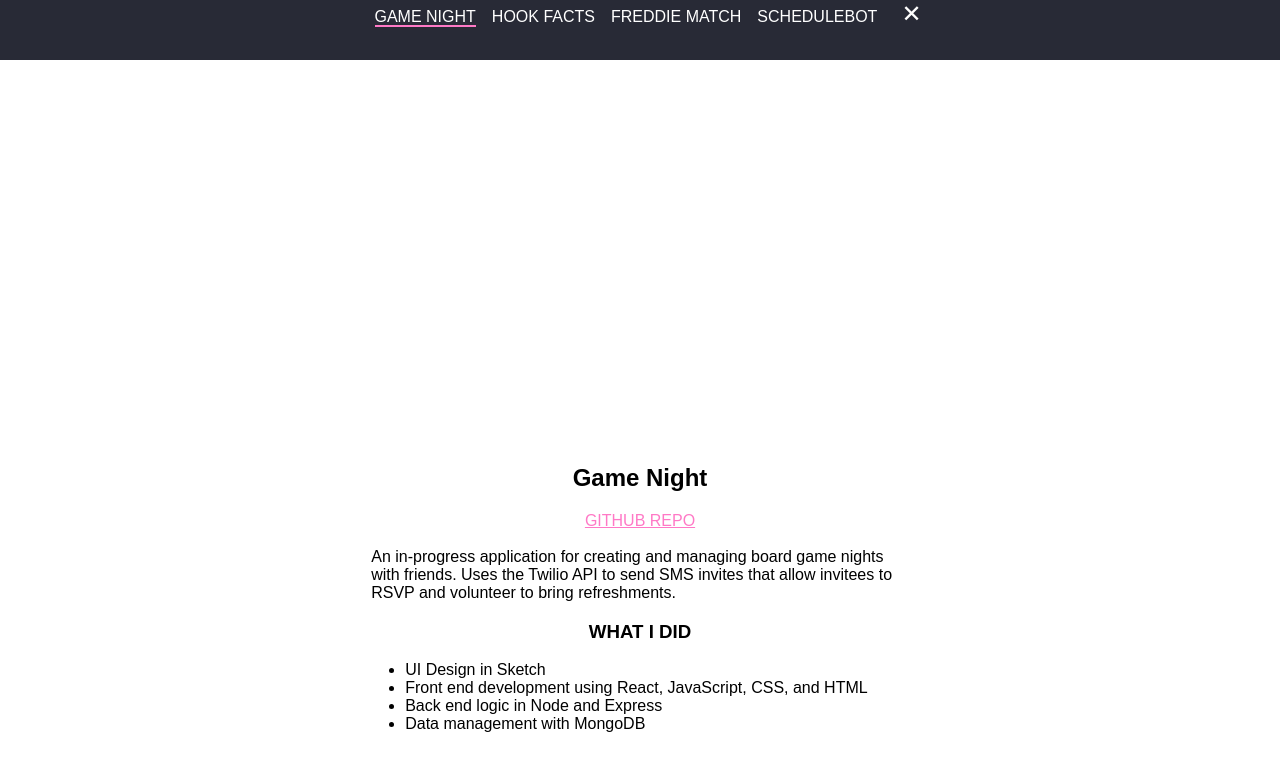
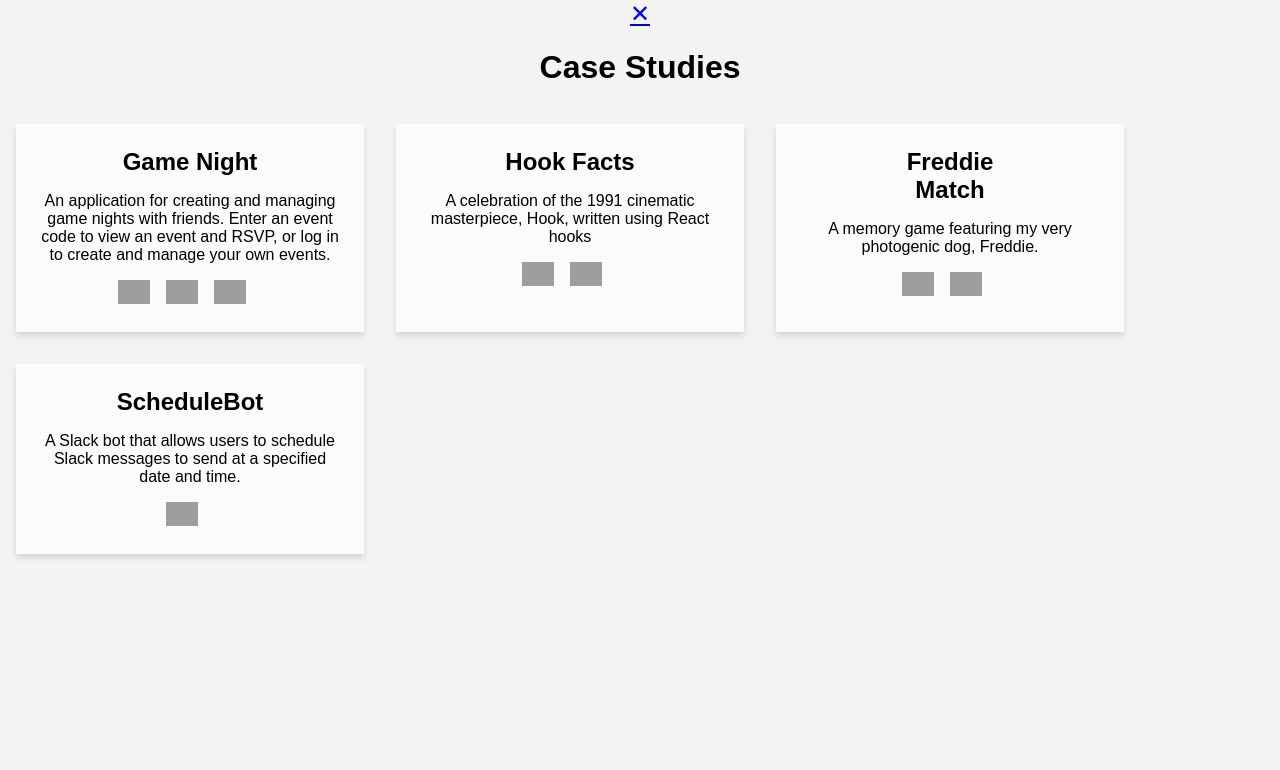
Before and after one commit to carltonf25/carlton-freeman-dot-com, a React app: page / in a window 1280 px wide. Both pictures are taken after a click on the button "FEATURED PROJECTS". Built offline with nearby package versions, Linux system fonts and the light colour scheme; grey boxes are pictures that could not be loaded.

Commit message:
updating page copy and projects layout

```diff
--- a/src/App.css
+++ b/src/App.css
@@ -68,6 +68,12 @@ body {
 .modal-content {
 }
 
+.modalContent {
+  display: flex;
+  flex-wrap: wrap;
+  align-items: stretch;
+}
+
 .project-info {
   margin-top: 50px;
   padding: 18px;
@@ -89,30 +95,23 @@ body {
   max-width: 700px;
 }
 
-h1 {
-  font-weight: 500;
-  font-size: 3em;
-  text-align: left;
-  padding-left: 80px;
-}
-
 .featuredBtn {
   cursor: pointer;
   margin-top: 15px;
   padding: 15px;
   color: #2c3551;
   background: #bd93f9;
-  box-shadow: 0px 1px 4px 0px rgb(0, 0, 0, 0.14);
+  box-shadow: 0 4px 6px hsla(0, 0%, 0.2);
   text-transform: uppercase;
-  transition: 0.1s ease;
+  transition: 0.2s ease;
   border: none;
   outline: none;
-  border-radius: 8px;
-  font-size: 18px;
+  border-radius: 10px;
+  font-size: 16px;
 }
 
 .featuredBtn:hover {
-  transform: scale(1.05);
+  transform: scale(1.03);
   color: #2c3551;
   background: #b28ce9;
   box-shadow: 0px 1px 4px 0px rgb(0, 0, 0, 0.14);
@@ -164,10 +163,6 @@ h1 {
   video {
     width: 100%;
   }
-
-  h1 {
-    font-size: 2em;
-  }
 }
 
 /* iPhone 6, 7, 8 */
@@ -181,10 +176,6 @@ h1 {
   video {
     width: 100%;
   }
-
-  h1 {
-    font-size: 2em;
-  }
 }
 
 @media only screen and (min-device-width: 320px) and (max-device-width: 568px) {
@@ -197,8 +188,4 @@ h1 {
   video {
     width: 100%;
   }
-
-  h1 {
-    font-size: 2em;
-  }
 }
--- a/src/Site.js
+++ b/src/Site.js
@@ -22,11 +22,23 @@ const Site = () => {
           <Header />
           <main className="front-page-content">
             <div className="basic-page-info">
-              <h1>
-                Hi, I'm <span className="nameSpan">Carlton Freeman</span>.{" "}
-                <br />
-                I'm a full-stack JavaScript developer from Atlanta.
+              <h1
+                style={{
+                  fontSize: `3em`,
+                  fontWeight: 500
+                }}
+              >
+                Hi, I'm <span className="nameSpan">Carlton</span>.
               </h1>
+              <h2
+                style={{
+                  fontSize: `24px`,
+                  fontWeight: 500
+                }}
+              >
+                I build applications and websites using modern web technologies,
+                like React, Node, Express, and Laravel.
+              </h2>
               <button className="featuredBtn" onClick={() => setToggle(true)}>
                 FEATURED PROJECTS
               </button>
--- a/src/components/Header.js
+++ b/src/components/Header.js
@@ -1,9 +1,16 @@
-import React from 'react';
+import React from "react";
 
-const Header = () => (
+const Header = () => {
+  return (
     <header className="site-header">
-      <img className="header-logo" src="img/profile_pic.jpg" alt="carlton-logo" />
+      <nav>
+        <a href="/">Home</a>
+        <a href="/">Youtube</a>
+        <a href="/">Work</a>
+        <a href="/">Contact</a>
+      </nav>
     </header>
-)
+  );
+};
 
 export default Header;
--- /dev/null
+++ b/src/components/ProjectCard.js
@@ -0,0 +1,51 @@
+import React, { useState } from "react";
+import styled from "styled-components";
+
+const CardWrapper = styled.div`
+  background: #fbfbfb;
+  box-shadow: 0 4px 6px rgba(100, 100, 100, 0.2);
+  padding: 1.5em;
+  margin: 1em;
+  max-width: 300px;
+  cursor: pointer;
+  transition: 0.2s ease;
+
+  :hover {
+    transform: scale(1.02);
+  }
+`;
+
+const ProjectCard = ({ title, description, tech }) => {
+  const [hovered, setHovered] = useState(false);
+  return (
+    <CardWrapper
+      onMouseEnter={() => setHovered(true)}
+      onMouseLeave={() => setHovered(false)}
+    >
+      <h2
+        style={{
+          width: `50%`,
+          margin: `0 auto`,
+          borderBottom: hovered ? `4px solid #ff71e0` : `none`,
+          transition: `0.2s ease`
+        }}
+      >
+        {title}
+      </h2>
+      <p>{description}</p>
+      {tech.map(t => (
+        <img
+          title={t.title}
+          alt={t.title}
+          src={t.img}
+          style={{
+            width: `2em`,
+            marginRight: `1em`
+          }}
+        />
+      ))}
+    </CardWrapper>
+  );
+};
+
+export default ProjectCard;
--- a/src/components/Projects.js
+++ b/src/components/Projects.js
@@ -1,6 +1,7 @@
 import React, { useState } from "react";
 import { Spring } from "../dependencies/react-spring/renderprops";
 import styled from "styled-components";
+import ProjectCard from "./ProjectCard";
 import ReactPlayer from "react-player";
 
 // styled components 💅
@@ -24,7 +25,7 @@ const ProjectsWrapper = styled.div`
   position: absolute;
   top: 0;
   bottom: 0;
-  background: #fff;
+  background: #f3f3f3;
   text-align: center;
   width: 100%;
   height: 100%;
@@ -70,8 +71,8 @@ const ProjectsWrapper = styled.div`
 `;
 const CloseButton = styled.a`
   font-size: 1.5em;
-  margin-left: auto;
-  transition: 0.2s ease-in-out;
+  flex-basis: end;
+  transition: 0.2s ease-inout;
   :hover {
   }
 `;
@@ -82,9 +83,26 @@ const Projects = closeModal => {
       id: 1,
       title: "Game Night",
       description:
-        "An in-progress application for creating and managing board game nights with friends. Uses the Twilio API to send SMS invites that allow invitees to RSVP and volunteer to bring refreshments.",
+        "An application for creating and managing game nights with friends. Enter an event code to view an event and RSVP, or log in to create and manage your own events.",
       vidURL: "https://carltonfreeman24.wistia.com/medias/4ab8ezqze3",
       gitHubURL: "https://github.com/carltonf25/game-night",
+      tech: [
+        {
+          title: "React",
+          img:
+            "https://cdn4.iconfinder.com/data/icons/logos-3/600/React.js_logo-512.png"
+        },
+        {
+          title: "Figma",
+          img:
+            "https://i7.pngguru.com/preview/92/808/966/figma-user-interface-design-designer-logo-apps-design.jpg"
+        },
+        {
+          title: "Lumen",
+          img:
+            "https://freeicons.io/laravel/public/uploads/icons/png/3551373941551941187-512.png"
+        }
+      ],
       iDid: [
         "UI Design in Sketch",
         "Front end development using React, JavaScript, CSS, and HTML",
@@ -99,7 +117,18 @@ const Projects = closeModal => {
         "A celebration of the 1991 cinematic masterpiece, Hook, written using React hooks",
       gif:
         "https://p33.tr1.n0.cdn.getcloudapp.com/items/BlupJw2b/hook-facts.gif",
-      techUsed: "React, Styled Components",
+      tech: [
+        {
+          title: "React",
+          img:
+            "https://cdn4.iconfinder.com/data/icons/logos-3/600/React.js_logo-512.png"
+        },
+        {
+          title: "Figma",
+          img:
+            "https://i7.pngguru.com/preview/92/808/966/figma-user-interface-design-designer-logo-apps-design.jpg"
+        }
+      ],
       gitHubURL: "https://github.com/carltonf25/hook-facts",
       iDid: [
         "UI Design in Figma",
@@ -114,7 +143,19 @@ const Projects = closeModal => {
       vidURL: "https://carltonfreeman24.wistia.com/medias/9bfeu6iqfn",
       techUsed: "React, HTML, CSS",
       gitHubURL: "https://github.com/carltonf25/freddie-match",
-      iDid: ["Front end development using React, JavaScript, CSS, and HTML"]
+      iDid: ["Front end development using React, JavaScript, CSS, and HTML"],
+      tech: [
+        {
+          title: "React",
+          img:
+            "https://cdn4.iconfinder.com/data/icons/logos-3/600/React.js_logo-512.png"
+        },
+        {
+          title: "Figma",
+          img:
+            "https://i7.pngguru.com/preview/92/808/966/figma-user-interface-design-designer-logo-apps-design.jpg"
+        }
+      ]
     },
     {
       id: 4,
@@ -129,6 +170,13 @@ const Projects = closeModal => {
         "Back end development in Node and Express",
         "Data management in Postgres",
         "Slack interactivity via API"
+      ],
+      tech: [
+        {
+          title: "Node",
+          img:
+            "https://banner2.kisspng.com/20180619/vjl/kisspng-node-js-angularjs-react-javascript-npm-node-js-5b28f6111cb2c9.1605132215294110891176.jpg"
+        }
       ]
     }
   ]);
@@ -137,32 +185,8 @@ const Projects = closeModal => {
   return (
     <Spring from={{ right: -500, opacity: 0 }} to={{ right: 0, opacity: 1 }}>
       {slideIn => (
-        <ProjectsWrapper style={slideIn}>
-          <nav>
-            {projects.map(project => {
-              return (
-                <a
-                  key={project.id}
-                  id={project.id}
-                  href="#0"
-                  onClick={event => {
-                    event.preventDefault();
-                    let projectId = Number(event.target.id);
-                    let clickedProject = projects.filter(p => {
-                      return p.id === projectId;
-                    });
-                    setFocusedProject(clickedProject[0]);
-                  }}
-                  style={
-                    focusedProject.id === project.id
-                      ? { borderBottom: `2px solid #ff79c6` }
-                      : {}
-                  }
-                >
-                  {project.title}
-                </a>
-              );
-            })}
+        <React.Fragment>
+          <ProjectsWrapper style={slideIn}>
             <CloseButton
               href="#0"
               onClick={e => {
@@ -172,63 +196,18 @@ const Projects = closeModal => {
             >
               ✕
             </CloseButton>
-          </nav>
-          <div className="modalContent">
-            {loading ? (
-              <p>loading...</p>
-            ) : (
-              <VideoSection>
-                {focusedProject.vidURL ? (
-                  <ReactPlayer
-                    id="wistia-player"
-                    url={focusedProject.vidURL}
-                    playing
-                  />
-                ) : (
-                  <img alt="project-gif" src={focusedProject.gif} />
-                )}
-                {/* <video key={currentProject.vidURL} style={{
-                        width: `83%`,
-                        display: `inline`,
-                      }} controls autoPlay="true" loop>
-                        <source src={currentProject.vidURL} type="video/mp4" />
-                      </video> */}
-              </VideoSection>
-            )}
-            <div
-              style={{
-                width: `60%`,
-                margin: `0 auto`
-              }}
-            >
-              <h2>{focusedProject.title}</h2>
-              <a
-                style={{
-                  color: `#ff79c6`,
-                  textDecoration: `underline`,
-                  textTransform: `uppercase`
-                }}
-                target="blank"
-                href={focusedProject.gitHubURL}
-              >
-                GitHub Repo
-              </a>
-              <br />
-              <br />
-              <p className="projectDescription">{focusedProject.description}</p>
-              <h3 style={{ textTransform: `uppercase` }}>What I Did</h3>
-              <ul
-                style={{
-                  textAlign: `left`
-                }}
-              >
-                {focusedProject.iDid.map(item => (
-                  <li>{item}</li>
-                ))}
-              </ul>
+            <h1>Case Studies</h1>
+            <div className="modalContent">
+              {projects.map(project => (
+                <ProjectCard
+                  title={project.title}
+                  description={project.description}
+                  tech={project.tech}
+                />
+              ))}
             </div>
-          </div>
-        </ProjectsWrapper>
+          </ProjectsWrapper>
+        </React.Fragment>
       )}
     </Spring>
   );
```
Also changed, not shown: src/img/react-logo.png (added).
